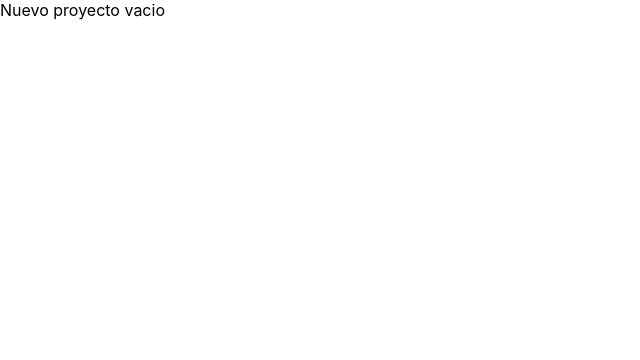
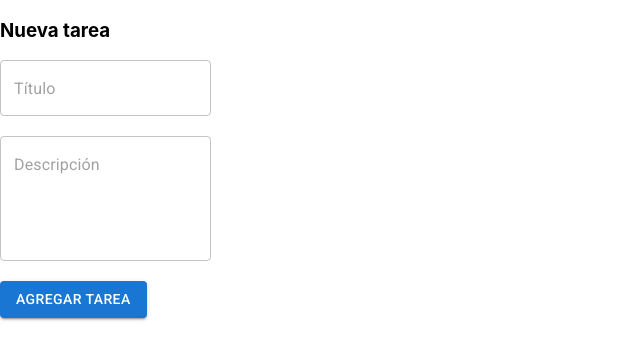
Before and after one commit to jmibarra/productivity-app-ts-project, a React (Create React App) app: page / in a window 1280 px wide. Shown: the top 360 px of the page, without its empty margins (0-640 px from the left). Built offline with nearby package versions, Linux system fonts and the light colour scheme.

Commit message:
Experimento con react-hook-form y armo mini prueba

```diff
--- a/package.json
+++ b/package.json
@@ -16,6 +16,7 @@
     "@types/react-dom": "^17.0.15",
     "react": "^18.0.0",
     "react-dom": "^18.0.0",
+    "react-hook-form": "^7.29.0",
     "react-scripts": "5.0.0",
     "typescript": "^4.6.3",
     "web-vitals": "^2.1.4"
--- a/src/App.tsx
+++ b/src/App.tsx
@@ -1,7 +1,9 @@
+import TaskForm from "./tasks/components/TaskForm";
+
 function App() {
     return (
         <div className="App">
-            Nuevo proyecto vacio
+            <TaskForm/>
         </div>
     );
 }
--- /dev/null
+++ b/src/tasks/components/TaskForm.tsx
@@ -0,0 +1,40 @@
+import { Box, Button, TextField } from "@mui/material";
+import { useForm,SubmitHandler } from "react-hook-form"
+
+type Inputs = {
+    title: string,
+    description: string,
+};
+
+
+const TaskForm = () => {
+
+    const { register, handleSubmit, watch, formState: { errors } } = useForm<Inputs>();
+    const onSubmit: SubmitHandler<Inputs> = data => console.log(data);
+
+    return (
+        <>
+            <h3>Nueva tarea</h3>
+            <form onSubmit={handleSubmit(onSubmit)}>
+                <div>
+                    <TextField variant="outlined"  placeholder="Título" {...register("title", {required: true})} />
+                    {errors?.title && <span>This field is required</span>}
+                </div>
+                <br/>
+                <div>
+                    <TextField
+                        placeholder="Descripción"
+                        multiline
+                        rows={4}
+                        {...register("description", {required: true, maxLength: 100})}
+                    />
+                    {errors?.description && <span>This field is required</span>}
+                </div>
+                <br/>
+                <Button type="submit" variant="contained">Agregar tarea</Button>
+            </form>
+        </>
+    )
+}
+
+export default TaskForm
```
